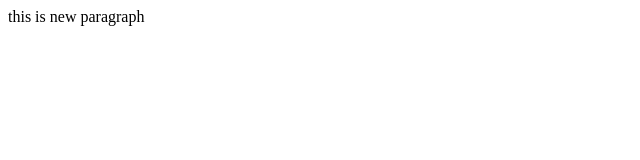
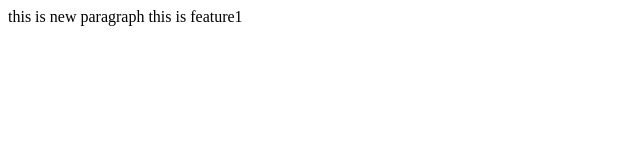
Before and after one commit to Vikas7225/Localrepo, a plain HTML site: page index.html in a window 1280 px wide. Shown: the whole page, without its empty margins (0-640 px from the left). Drawn offline with Linux system fonts and the light colour scheme.

Commit message:
feature1

```diff
--- a/index.html
+++ b/index.html
@@ -1 +1,2 @@
 <pr> this is new paragraph</pr>
+<pr> this is feature1 </pr>
```
